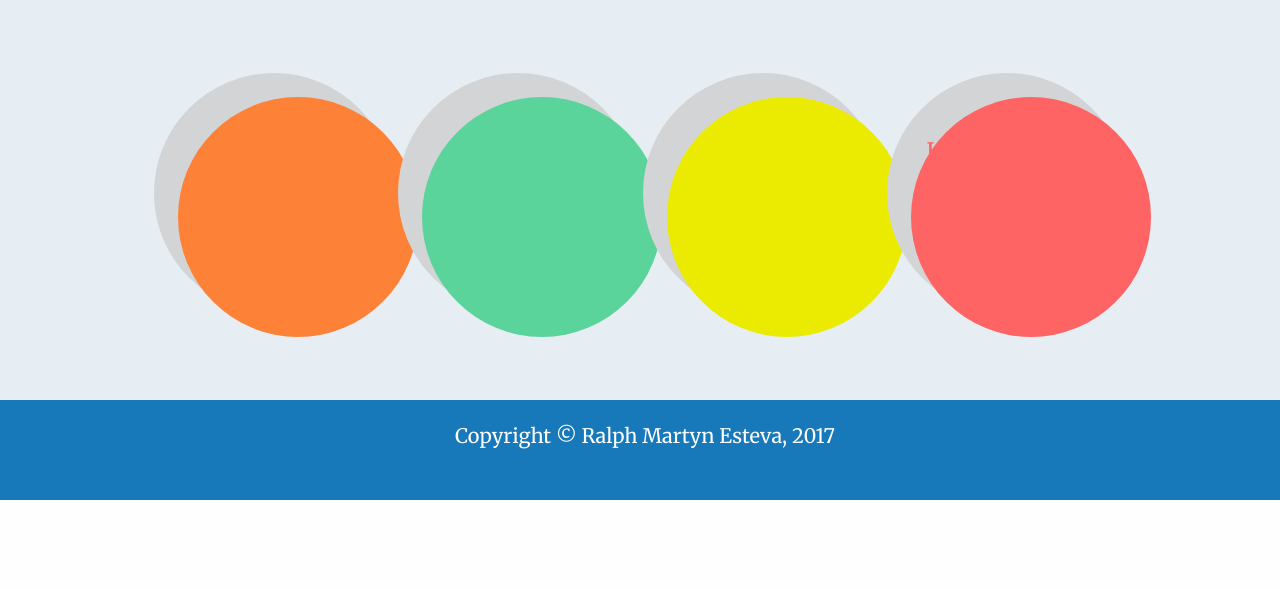
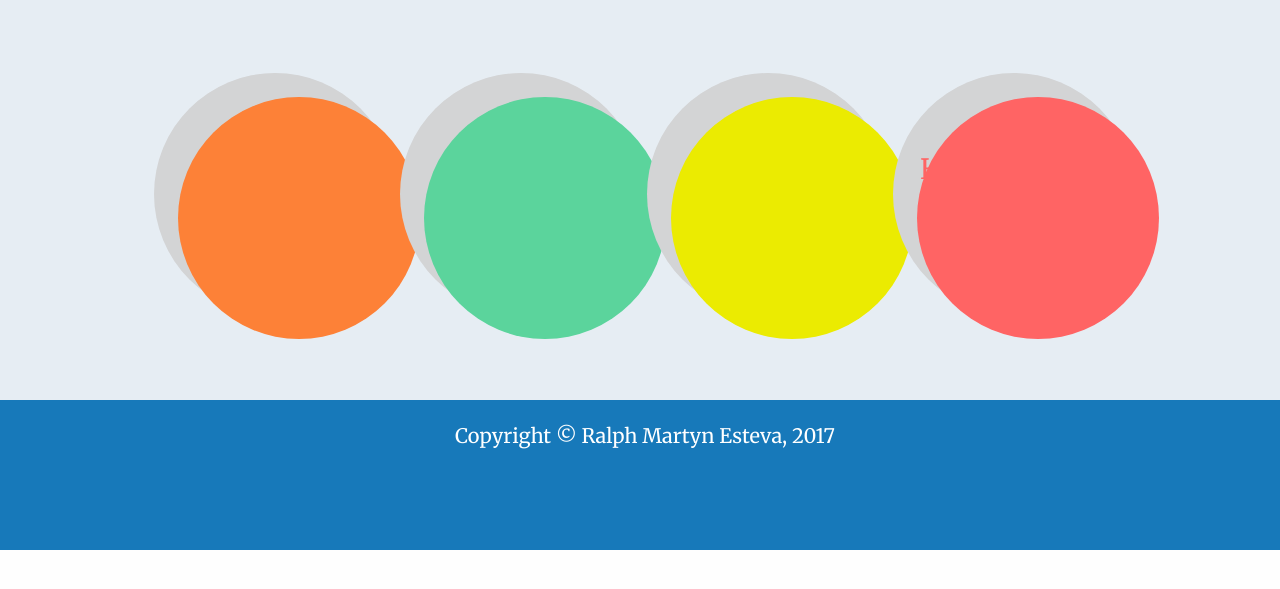
Before and after one commit to rapunk27/portfolio, a PHP site: page /works.php in a window 1280 px wide. Shown: the part 105-694 px from the top of the page. Run offline with PHP 8.4, Linux system fonts and the light colour scheme; some libraries are stand-ins or nearby versions.

Commit message:
fixed responsive bug in works page

```diff
--- a/css/media.css
+++ b/css/media.css
@@ -56,42 +56,7 @@
 	}
 }
 
-@media only screen and (min-width: 1000px){
-	.circle-default{
-		width: 200px;
-		height: 200px;
-		padding: 20px;
-	}
 
-	.circle-work{
-		width: 200px;
-		height: 200px;
-	}
-	.circle-text{
-		font-size: 22px;
-		margin-top: 40px;
-	}
-
-	.works-content{
-		height: 400px;
-	}
-
-	.footer{
-		height: 100px;
-	}
-
-	.footer-copyright{
-		font-size: 20px;
-	}
-
-	.circle-default:hover .circle-work {
-	/*animation: slideIn 1s linear;
-	animation-timing-function: ease;
-	animation-fill-mode: forwards;*/
-	transform: translate(90px, 80px)rotate(20deg);
-
-	}
-}
 
 @media only screen and (min-width: 550px){
 	.circle-default{
@@ -166,20 +131,20 @@
 	}
 }
 
-@media only screen and (min-width: 1200px){
+@media only screen and (min-width: 1000px){
 	.circle-default{
-		width: 240px;
-		height: 240px;
-		padding: 24px;
+		width: 200px;
+		height: 200px;
+		padding: 20px;
 	}
 
 	.circle-work{
-		width: 240px;
-		height: 240px;
+		width: 200px;
+		height: 200px;
 	}
 	.circle-text{
-		font-size: 24px;
-		margin-top: 36px;
+		font-size: 22px;
+		margin-top: 40px;
 	}
 
 	.works-content{
@@ -188,6 +153,43 @@
 
 	.footer{
 		height: 100px;
+	}
+
+	.footer-copyright{
+		font-size: 20px;
+	}
+
+	.circle-default:hover .circle-work {
+	/*animation: slideIn 1s linear;
+	animation-timing-function: ease;
+	animation-fill-mode: forwards;*/
+	transform: translate(90px, 80px)rotate(20deg);
+
+	}
+}
+
+@media only screen and (min-width: 1200px){
+	.circle-default{
+		width: 242px;
+		height: 242px;
+		padding: 24px;
+	}
+
+	.circle-work{
+		width: 242px;
+		height: 242px;
+	}
+	.circle-text{
+		font-size: 28px;
+		margin-top: 50px;
+	}
+
+	.works-content{
+		height: 400px;
+	}
+
+	.footer{
+		height: 150px;
 	}
 
 	.footer-copyright{
```
